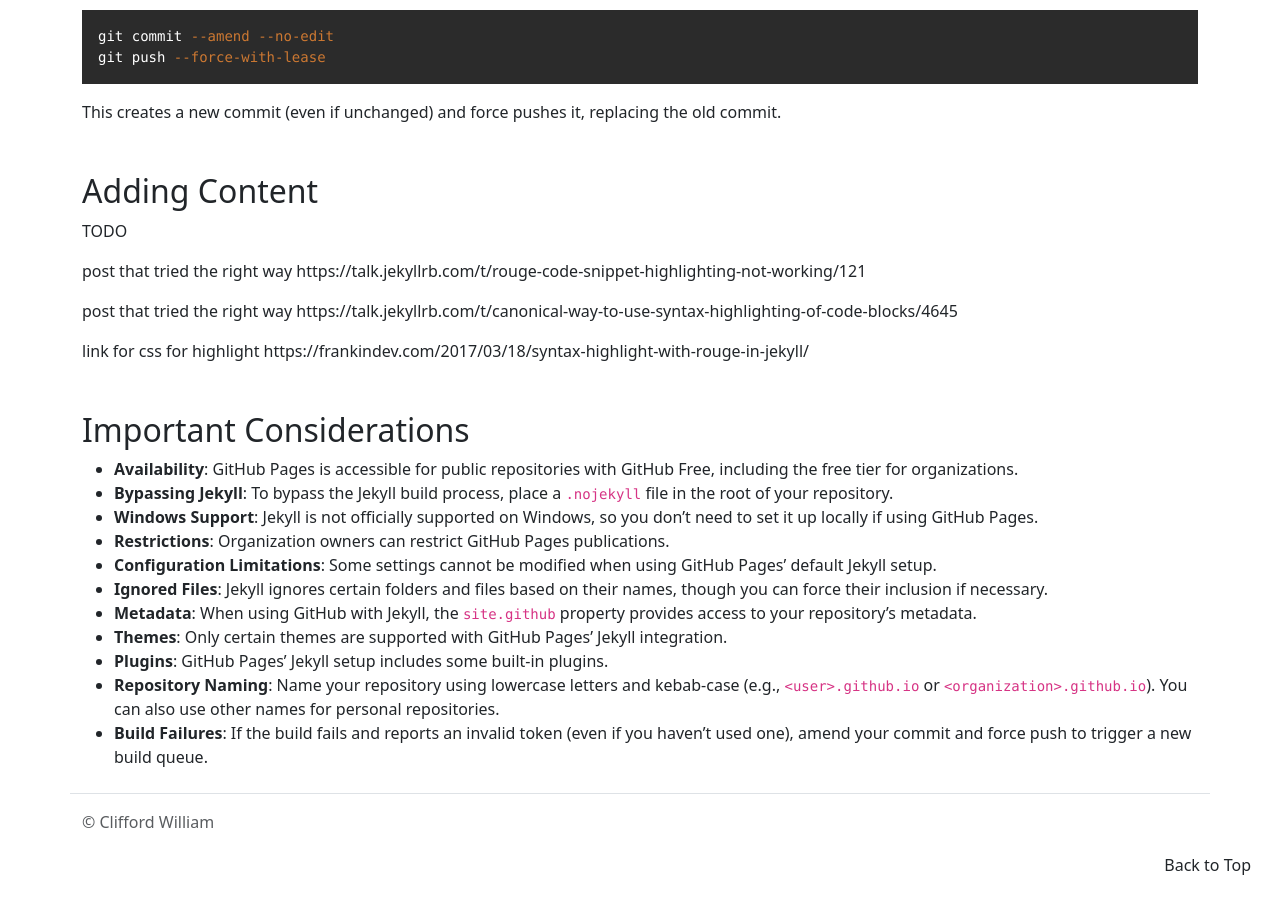
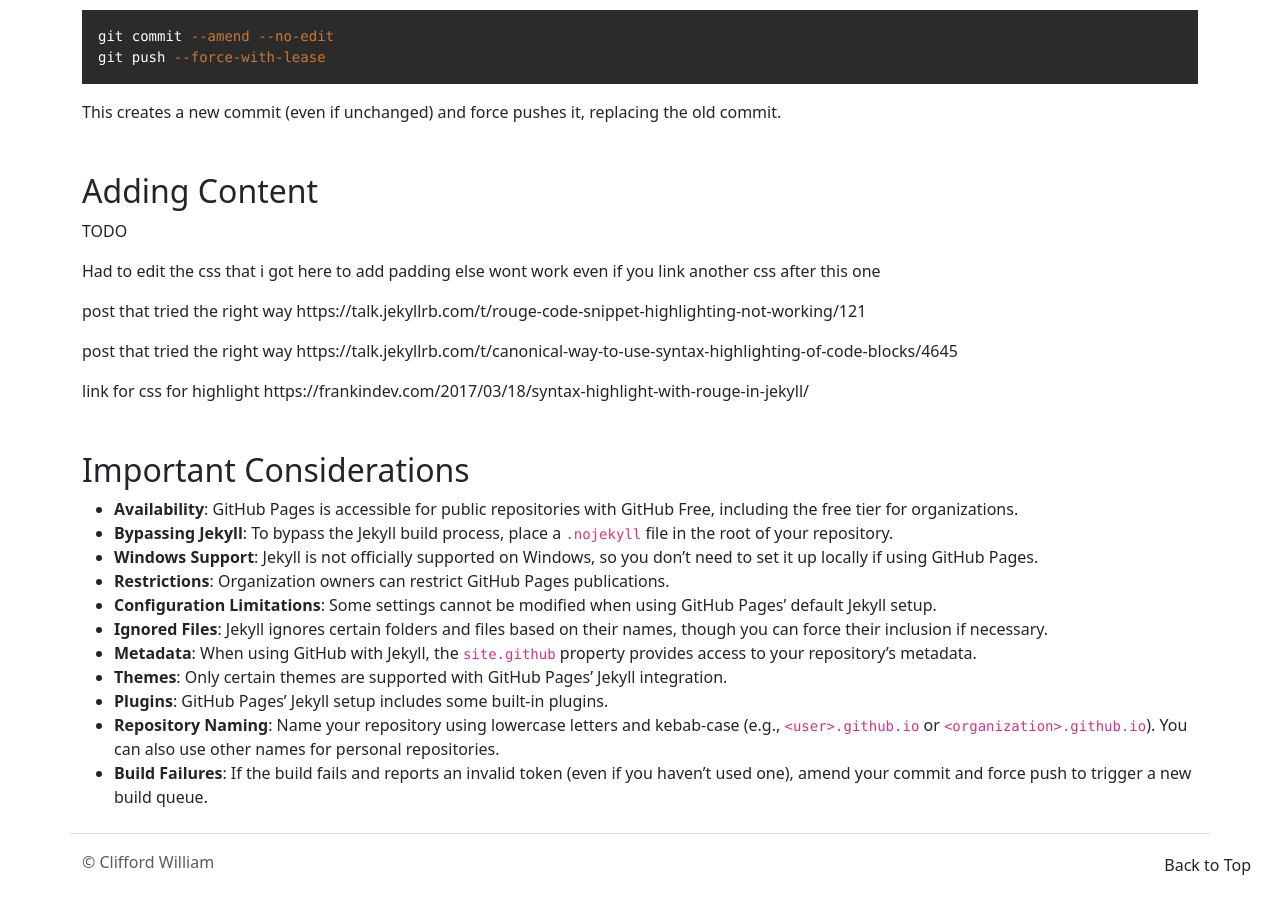
Before and after one commit to cliffordwilliam/my_archive, a Jekyll site: the page built from _posts/2024-09-12-github-pages-and-jekyll.md, in a window 1280 px wide and 900 px high, scrolled down 2950 px. Built offline with Jekyll 4.4.1, drawn with Linux system fonts in a browser that asks for light colours; before the commit the page ends 3824 px from its top, so only the background shows below that.

Commit message:
update content

```diff
--- a/_posts/2024-09-12-github-pages-and-jekyll.md
+++ b/_posts/2024-09-12-github-pages-and-jekyll.md
@@ -76,6 +76,8 @@ This creates a new commit (even if unchanged) and force pushes it, replacing the
 
 TODO
 
+Had to edit the css that i got here to add padding else wont work even if you link another css after this one
+
 post that tried the right way
 https://talk.jekyllrb.com/t/rouge-code-snippet-highlighting-not-working/121
 
```
